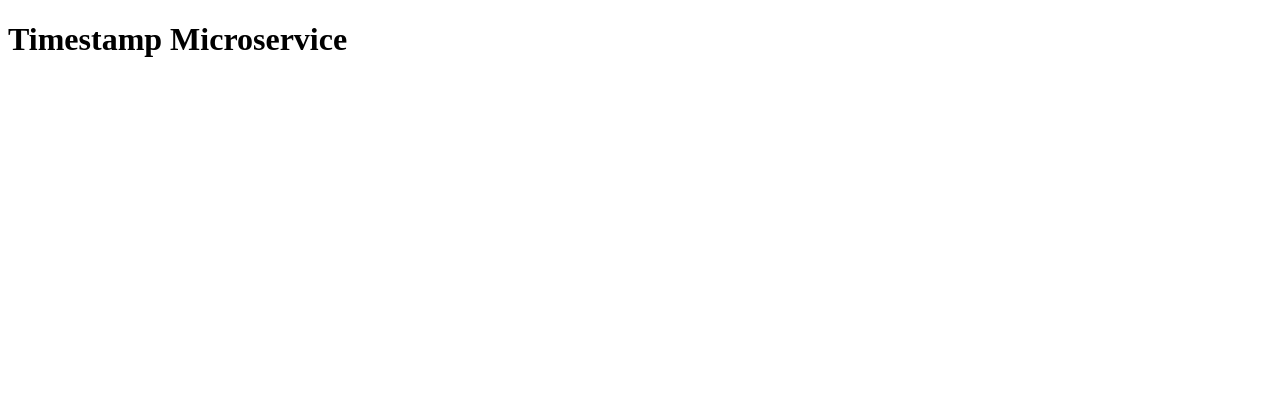
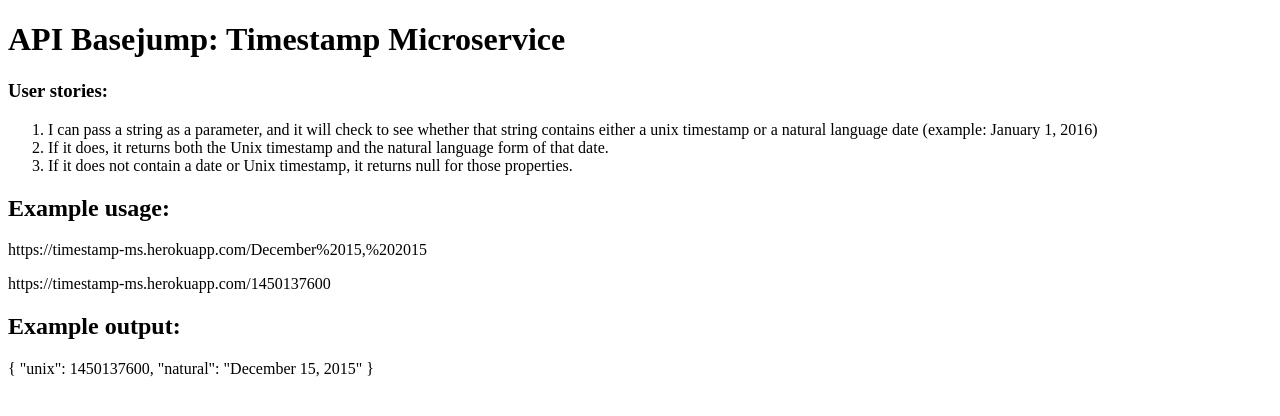
Before and after one commit to amit-s/timestamp, a plain HTML site: page public/index.html in a window 1280 px wide. Drawn offline with Linux system fonts and the light colour scheme.

Commit message:
create index.html

```diff
--- a/public/index.html
+++ b/public/index.html
@@ -4,6 +4,20 @@
 	<title>Timestamp Microservice</title>
 </head>
 <body>
-<h1>Timestamp Microservice</h1>
+<h1>API Basejump: Timestamp Microservice</h1>
+
+<h3>User stories:</h3>
+<ol>
+	<li>I can pass a string as a parameter, and it will check to see whether that string contains either a unix timestamp or a natural language date (example: January 1, 2016)</li>
+	<li>If it does, it returns both the Unix timestamp and the natural language form of that date.</li>
+	<li>If it does not contain a date or Unix timestamp, it returns null for those properties.</li>
+</ol>
+
+<h2>Example usage:</h2>
+<p>https://timestamp-ms.herokuapp.com/December%2015,%202015</p>
+<p>https://timestamp-ms.herokuapp.com/1450137600</p>
+
+<h2>Example output:</h2>
+<p>{ "unix": 1450137600, "natural": "December 15, 2015" }</p>
 </body>
 </html>
```
